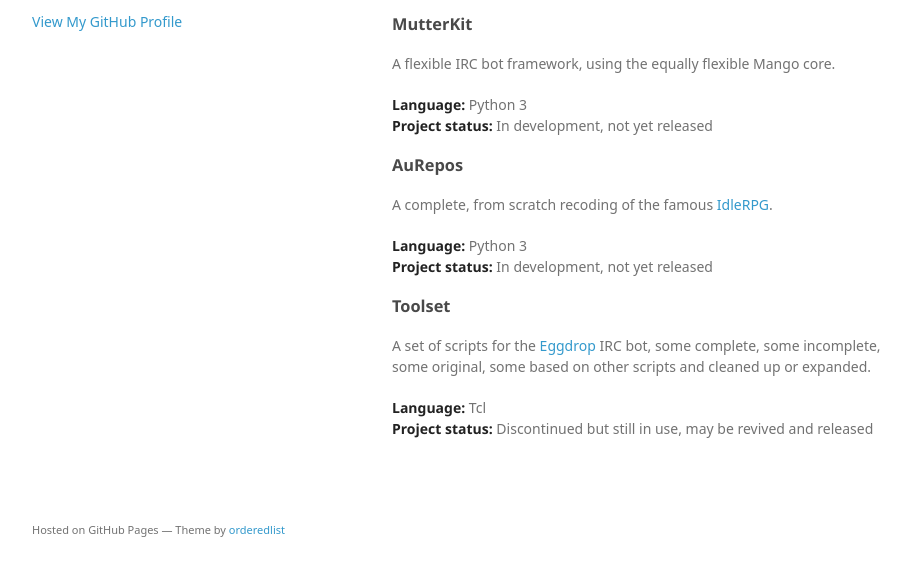
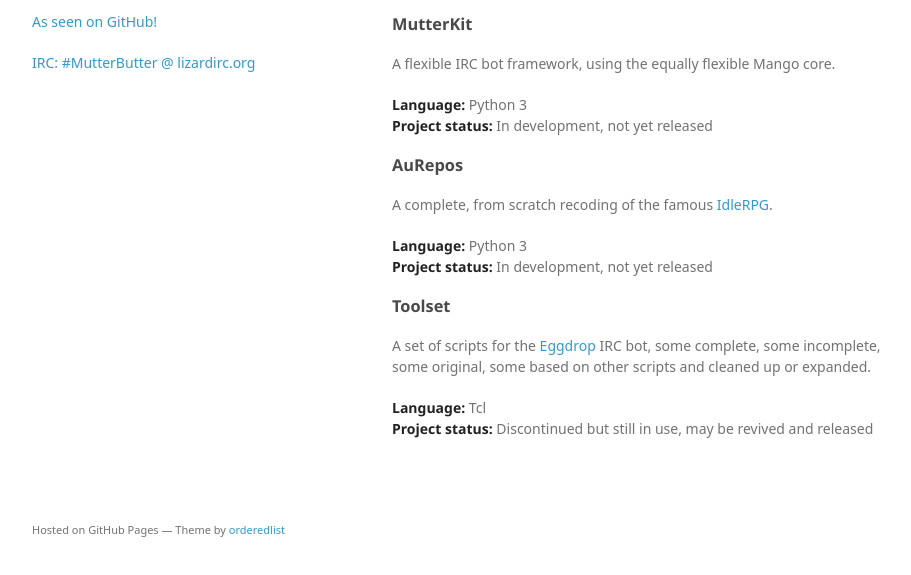
Before and after one commit to MutterButter/mutterbutter.github.io, a plain HTML site: page index.html in a window 1280 px wide. Shown: the part 191-766 px from the top of the page, without its empty margins (178-1089 px from the left). Drawn offline with Linux system fonts and the light colour scheme; a web font is replaced by a local one.

Commit message:
Tweak links

```diff
--- a/index.html
+++ b/index.html
@@ -19,7 +19,8 @@
         <p>A peanut butter sandwich cookie that makes stuff.</p>
 
 
-        <p class="view"><a href="https://github.com/MutterButter">View My GitHub Profile</a></p>
+        <p class="view"><a href="https://github.com/MutterButter">As seen on GitHub!</a></p>
+        <p class="view"><a href="https://lizardirc.org/">IRC: #MutterButter @ lizardirc.org</a></p>
 
       </header>
       <section>
```
